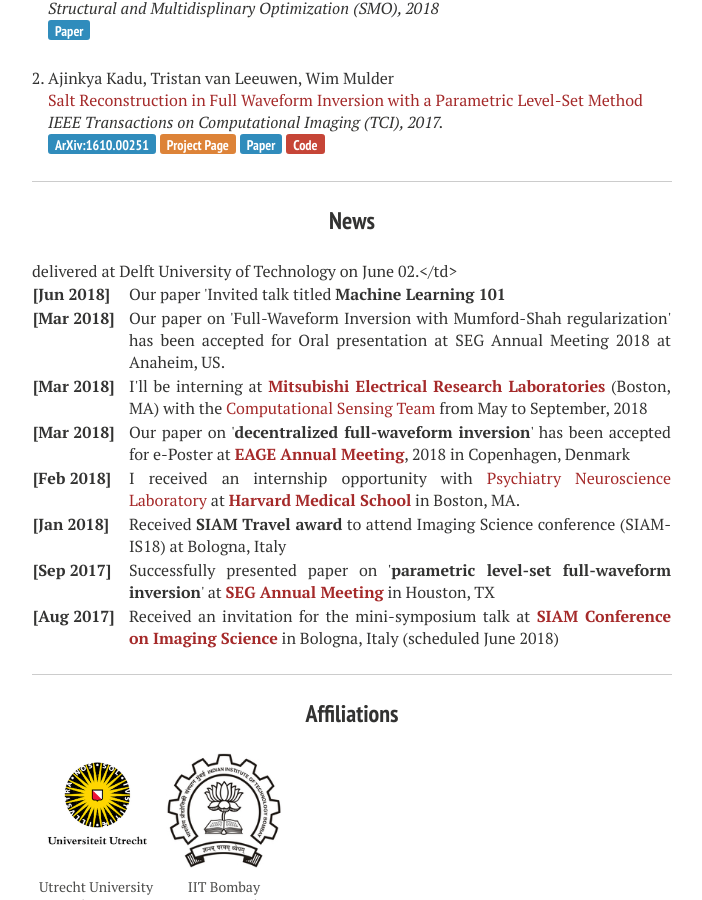
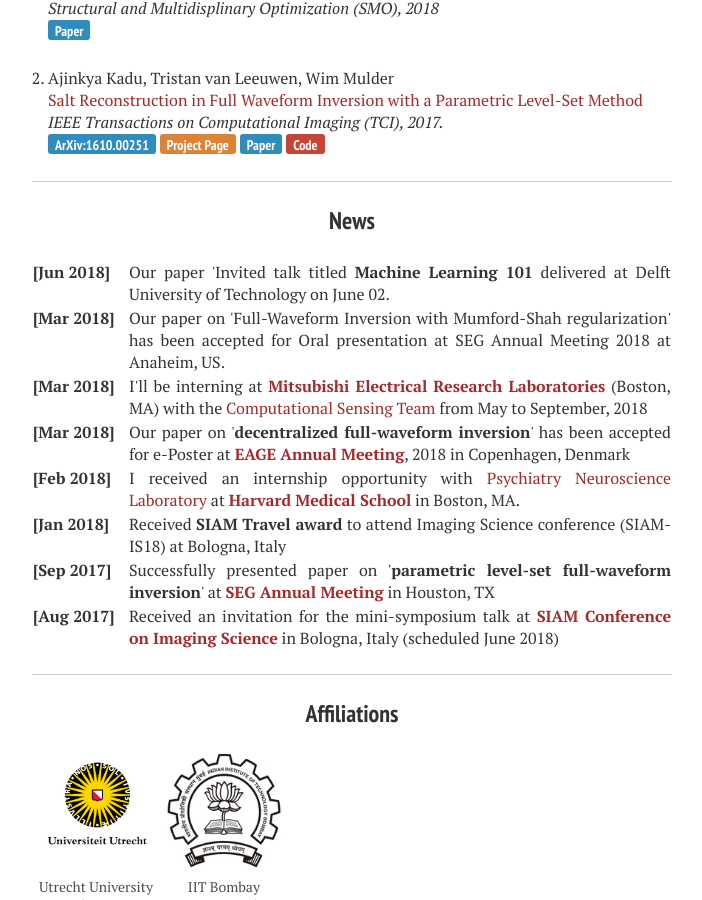
Before and after one commit to dkgupta90/dkgupta90.github.io, a Jekyll site: the page built from index.md, in a window 1280 px wide and 900 px high, scrolled down 882 px. Shown: the whole window, without its empty margins (288-990 px from the left). Built offline with Jekyll 4.4.1, drawn with Linux system fonts in a browser that asks for light colours; nearby versions of some CDN libraries; part of the change alters nothing that is shown.

```diff
--- a/index.md
+++ b/index.md
@@ -37,7 +37,7 @@ I am passionate about solving real-world problems with the power of physics, mat
     <col width="85%">
     <tr>
         <td valign="top"><strong>[Jun 2018]</strong></td>
-        <td>Our paper 'Invited talk titled <strong>Machine Learning 101</strong></td> delivered at Delft University of Technology on June 02.</td>
+        <td>Our paper 'Invited talk titled <strong>Machine Learning 101</strong> delivered at Delft University of Technology on June 02.</td>
     </tr>
     <tr>
         <td valign="top"><strong>[Mar 2018]</strong></td>
```
